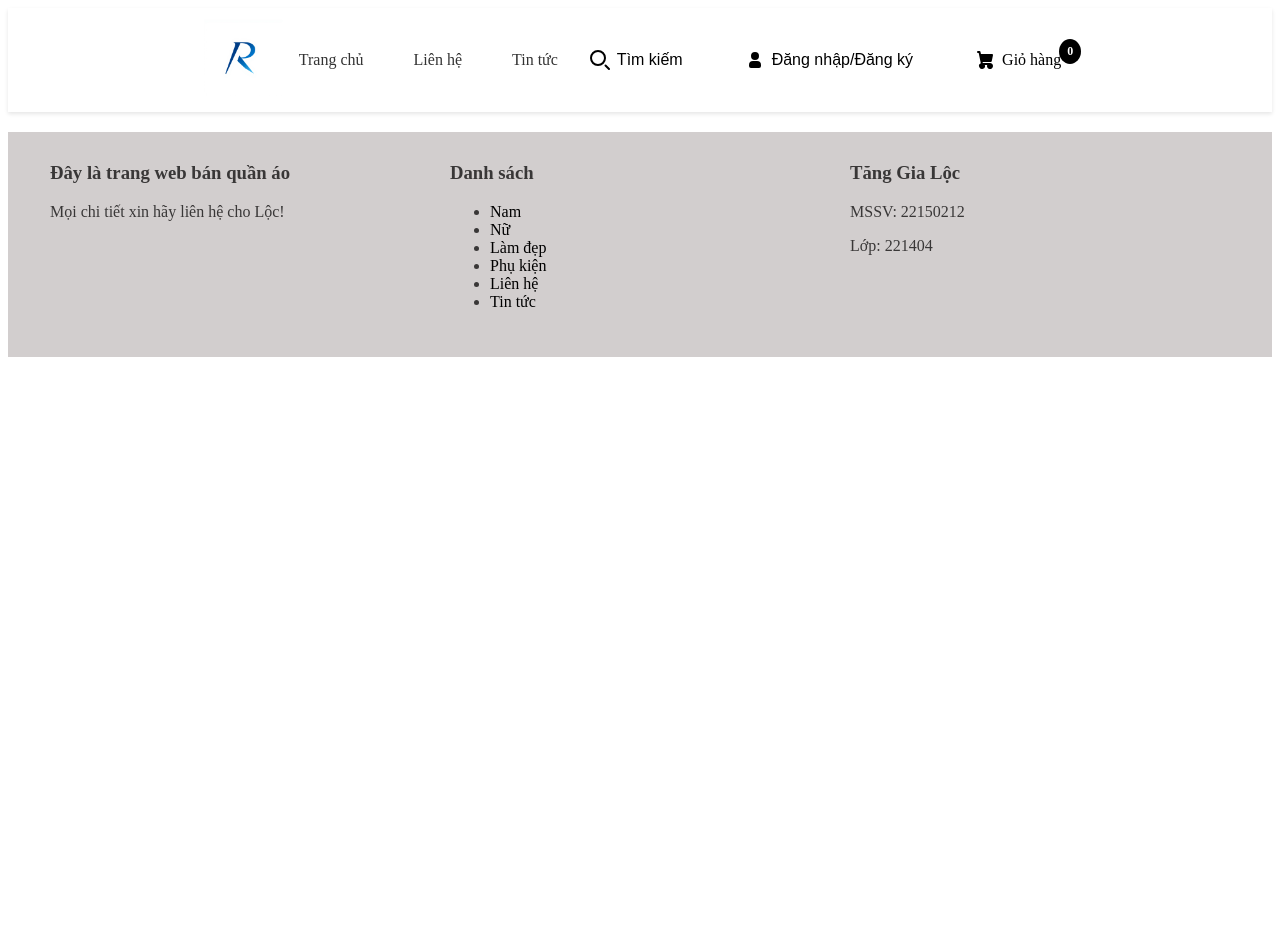
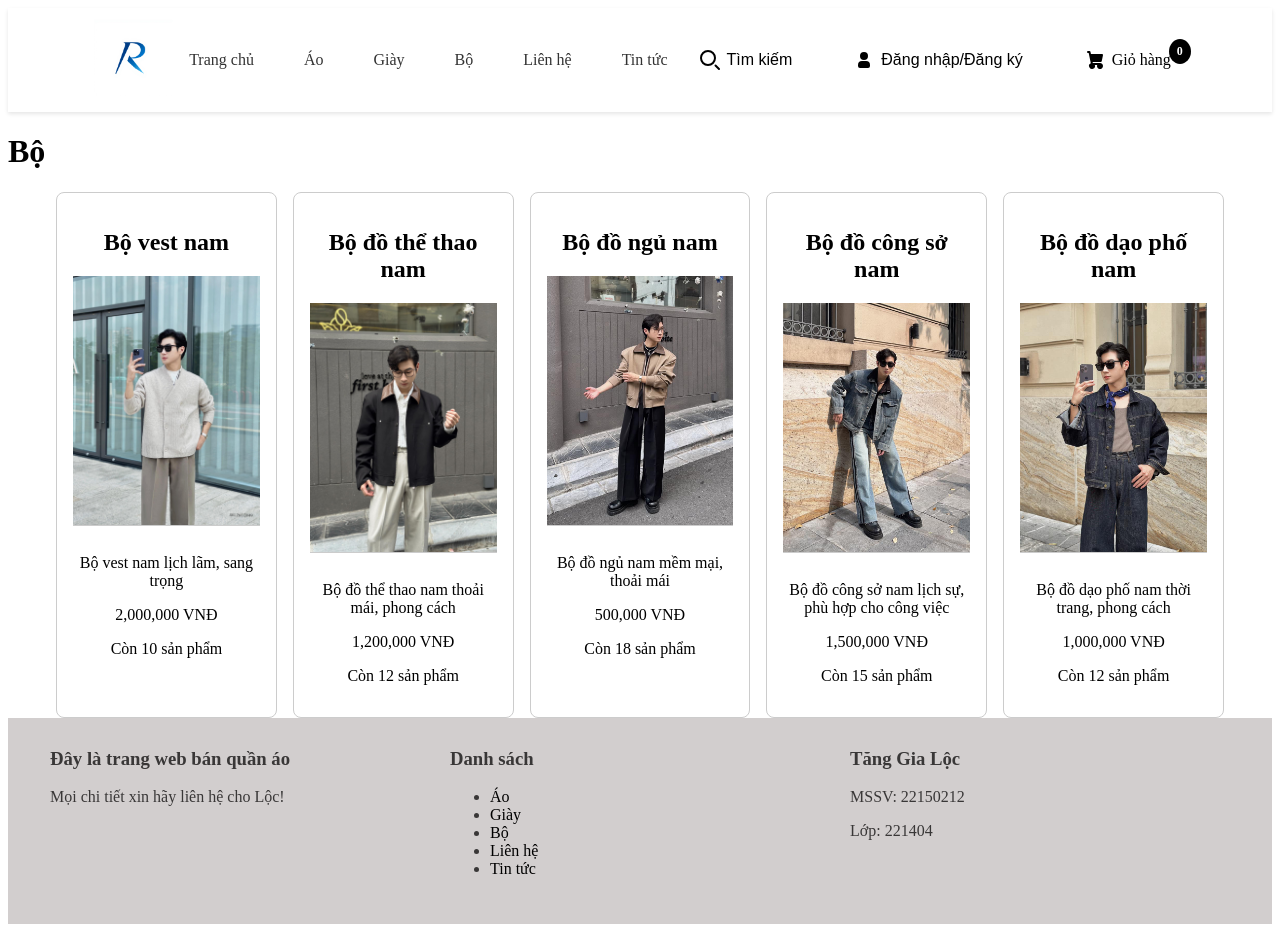
Before and after one commit to tangtangloc6104/AzurRaphael, a Vue app: page /bo in a window 1280 px wide. Before the commit the page ends 800 px from the top, so only its background shows below. Built offline with nearby package versions, Linux system fonts and the light colour scheme.

Commit message:
Add product pages for Shirts, Shoes, and Sets; update footer and header links

```diff
--- a/src/components/AppFooter.vue
+++ b/src/components/AppFooter.vue
@@ -8,12 +8,11 @@
              <div class="footer-column">
                  <h3>Danh sách</h3>
                  <ul>
-                    <li><a href="/nam"> Nam </a></li>
-                    <li><a href="/nu"> Nữ </a></li>
-                    <li><a href="/lamdep"> Làm đẹp </a></li>
-                    <li><a href="/phukien"> Phụ kiện </a></li>
-                    <li><a href="/lienhe"> Liên hệ </a></li>
-                    <li><a href="/tintuc"> Tin tức </a></li>
+                    <li><router-link to="/ao">Áo</router-link></li>
+                    <li><router-link to="/giay">Giày</router-link></li>
+                    <li><router-link to="/bo">Bộ</router-link></li>
+                    <li><router-link to="/lienhe">Liên hệ</router-link></li>
+                    <li><router-link to="/tintuc">Tin tức</router-link></li>
                  </ul>
              </div>
              <div class="footer-column">
--- a/src/components/AppHeader.vue
+++ b/src/components/AppHeader.vue
@@ -6,6 +6,9 @@
       </div>
       <div class="links">
         <router-link to="/">Trang chủ</router-link>
+        <router-link to="/ao">Áo</router-link>
+        <router-link to="/giay">Giày</router-link>
+        <router-link to="/bo">Bộ</router-link>
         <router-link to="/lienhe">Liên hệ</router-link>
         <router-link to="/tintuc">Tin tức</router-link>
       </div>
--- /dev/null
+++ b/src/components/AppSets.vue
@@ -0,0 +1,73 @@
+<template>
+  <div>
+    <h1>Bộ</h1>
+    <div class="product-list">
+      <div
+        v-for="product in filteredProducts"
+        :key="product.id"
+        class="product-item"
+        @click="goToProductDetail(product.id)">
+        <h2>{{ product.name }}</h2>
+        <img :src="product.image" :alt="product.name">
+        <p>{{ product.description }}</p>
+        <p>{{ product.price.toLocaleString() }} VNĐ</p>
+        <p v-if="isOutOfStock(product)">Hết hàng</p>
+        <p v-else> Còn {{ getTotalStock(product) }} sản phẩm</p>
+      </div>
+    </div>
+  </div>
+</template>
+
+<script>
+import { mapState } from 'vuex';
+
+export default {
+  name: 'AppSets',
+  computed: {
+    ...mapState(['items']),
+    filteredProducts() {
+      return this.items.filter(product => product.name.toLowerCase().includes('bộ'));
+    }
+  },
+  methods: {
+    goToProductDetail(productId) {
+      this.$router.push({ name: 'ProductDetail', params: { id: productId } });
+    },
+    isOutOfStock(product) {
+      return product.sizes.every(size => size.quantity === 0);
+    },
+    getTotalStock(product) {
+      return product.sizes.reduce((total, size) => total + size.quantity, 0);
+    }
+  }
+};
+</script>
+
+<style scoped>
+.product-list {
+  display: flex;
+  flex-wrap: wrap;
+  gap: 16px;
+  justify-content: center;
+}
+.product-item {
+  width: calc(100% / 5 - 32px);
+  box-sizing: border-box;
+  border: 1px solid #ccc;
+  padding: 16px;
+  text-align: center;
+  border-radius: 8px;
+  overflow: hidden;
+  transition: transform 0.3s ease;
+  cursor: pointer;
+}
+.product-item img {
+  width: 100%;
+  height: auto;
+  border-bottom: 1px solid #ccc;
+  margin-bottom: 8px;
+}
+.product-item:hover {
+  transform: scale(1.05);
+}
+</style>
--- /dev/null
+++ b/src/components/AppShirts.vue
@@ -0,0 +1,73 @@
+<template>
+  <div>
+    <h1>Áo</h1>
+    <div class="product-list">
+      <div
+        v-for="product in filteredProducts"
+        :key="product.id"
+        class="product-item"
+        @click="goToProductDetail(product.id)">
+        <h2>{{ product.name }}</h2>
+        <img :src="product.image" :alt="product.name">
+        <p>{{ product.description }}</p>
+        <p>{{ product.price.toLocaleString() }} VNĐ</p>
+        <p v-if="isOutOfStock(product)">Hết hàng</p>
+        <p v-else> Còn {{ getTotalStock(product) }} sản phẩm</p>
+      </div>
+    </div>
+  </div>
+</template>
+
+<script>
+import { mapState } from 'vuex';
+
+export default {
+  name: 'AppShirts',
+  computed: {
+    ...mapState(['items']),
+    filteredProducts() {
+      return this.items.filter(product => product.name.toLowerCase().includes('áo'));
+    }
+  },
+  methods: {
+    goToProductDetail(productId) {
+      this.$router.push({ name: 'ProductDetail', params: { id: productId } });
+    },
+    isOutOfStock(product) {
+      return product.sizes.every(size => size.quantity === 0);
+    },
+    getTotalStock(product) {
+      return product.sizes.reduce((total, size) => total + size.quantity, 0);
+    }
+  }
+};
+</script>
+
+<style scoped>
+.product-list {
+  display: flex;
+  flex-wrap: wrap;
+  gap: 16px;
+  justify-content: center;
+}
+.product-item {
+  width: calc(100% / 5 - 32px);
+  box-sizing: border-box;
+  border: 1px solid #ccc;
+  padding: 16px;
+  text-align: center;
+  border-radius: 8px;
+  overflow: hidden;
+  transition: transform 0.3s ease;
+  cursor: pointer;
+}
+.product-item img {
+  width: 100%;
+  height: auto;
+  border-bottom: 1px solid #ccc;
+  margin-bottom: 8px;
+}
+.product-item:hover {
+  transform: scale(1.05);
+}
+</style>
--- /dev/null
+++ b/src/components/AppShoes.vue
@@ -0,0 +1,73 @@
+<template>
+  <div>
+    <h1>Giày</h1>
+    <div class="product-list">
+      <div
+        v-for="product in filteredProducts"
+        :key="product.id"
+        class="product-item"
+        @click="goToProductDetail(product.id)">
+        <h2>{{ product.name }}</h2>
+        <img :src="product.image" :alt="product.name">
+        <p>{{ product.description }}</p>
+        <p>{{ product.price.toLocaleString() }} VNĐ</p>
+        <p v-if="isOutOfStock(product)">Hết hàng</p>
+        <p v-else> Còn {{ getTotalStock(product) }} sản phẩm</p>
+      </div>
+    </div>
+  </div>
+</template>
+
+<script>
+import { mapState } from 'vuex';
+
+export default {
+  name: 'AppShoes',
+  computed: {
+    ...mapState(['items']),
+    filteredProducts() {
+      return this.items.filter(product => product.name.toLowerCase().includes('giày'));
+    }
+  },
+  methods: {
+    goToProductDetail(productId) {
+      this.$router.push({ name: 'ProductDetail', params: { id: productId } });
+    },
+    isOutOfStock(product) {
+      return product.sizes.every(size => size.quantity === 0);
+    },
+    getTotalStock(product) {
+      return product.sizes.reduce((total, size) => total + size.quantity, 0);
+    }
+  }
+};
+</script>
+
+<style scoped>
+.product-list {
+  display: flex;
+  flex-wrap: wrap;
+  gap: 16px;
+  justify-content: center;
+}
+.product-item {
+  width: calc(100% / 5 - 32px);
+  box-sizing: border-box;
+  border: 1px solid #ccc;
+  padding: 16px;
+  text-align: center;
+  border-radius: 8px;
+  overflow: hidden;
+  transition: transform 0.3s ease;
+  cursor: pointer;
+}
+.product-item img {
+  width: 100%;
+  height: auto;
+  border-bottom: 1px solid #ccc;
+  margin-bottom: 8px;
+}
+.product-item:hover {
+  transform: scale(1.05);
+}
+</style>
--- a/src/router/index.js
+++ b/src/router/index.js
@@ -6,6 +6,9 @@ import AppCart from '@/components/AppCart.vue';
 import AppLogin from '@/components/AppLogin.vue';
 import AppRegister from '@/components/AppRegister.vue';
 import AppSearch from '@/components/AppSearch.vue';
+import AppShirts from '@/components/AppShirts.vue';
+import AppShoes from '@/components/AppShoes.vue';
+import AppSets from '@/components/AppSets.vue';
 
 const routes = [
   {
@@ -51,6 +54,18 @@ const routes = [
     name: 'AppRegister',
     component: AppRegister
   },
+  { path: '/ao',
+    name: 'Shirts',
+    component: AppShirts
+  },
+  { path: '/giay',
+    name: 'Shoes',
+    component: AppShoes
+  },
+  { path: '/bo',
+    name: 'Sets',
+    component: AppSets
+  },
 ];
 
 const router = createRouter({
```
